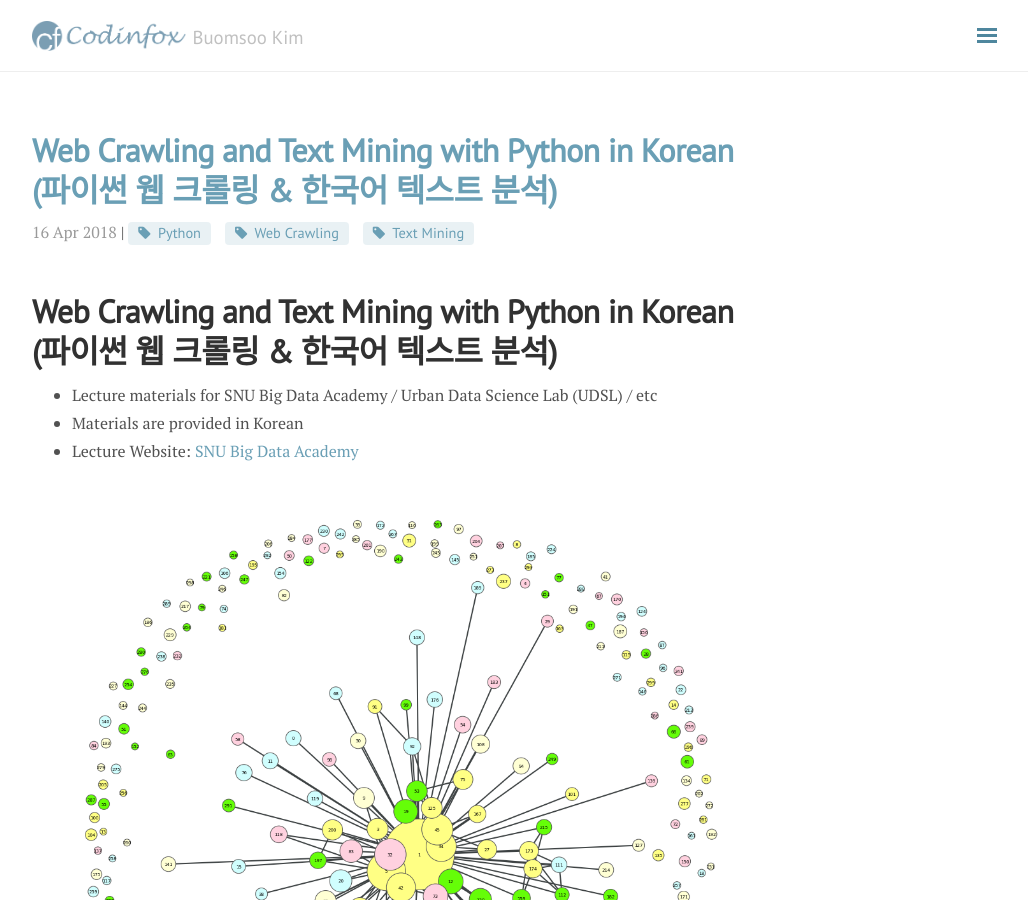
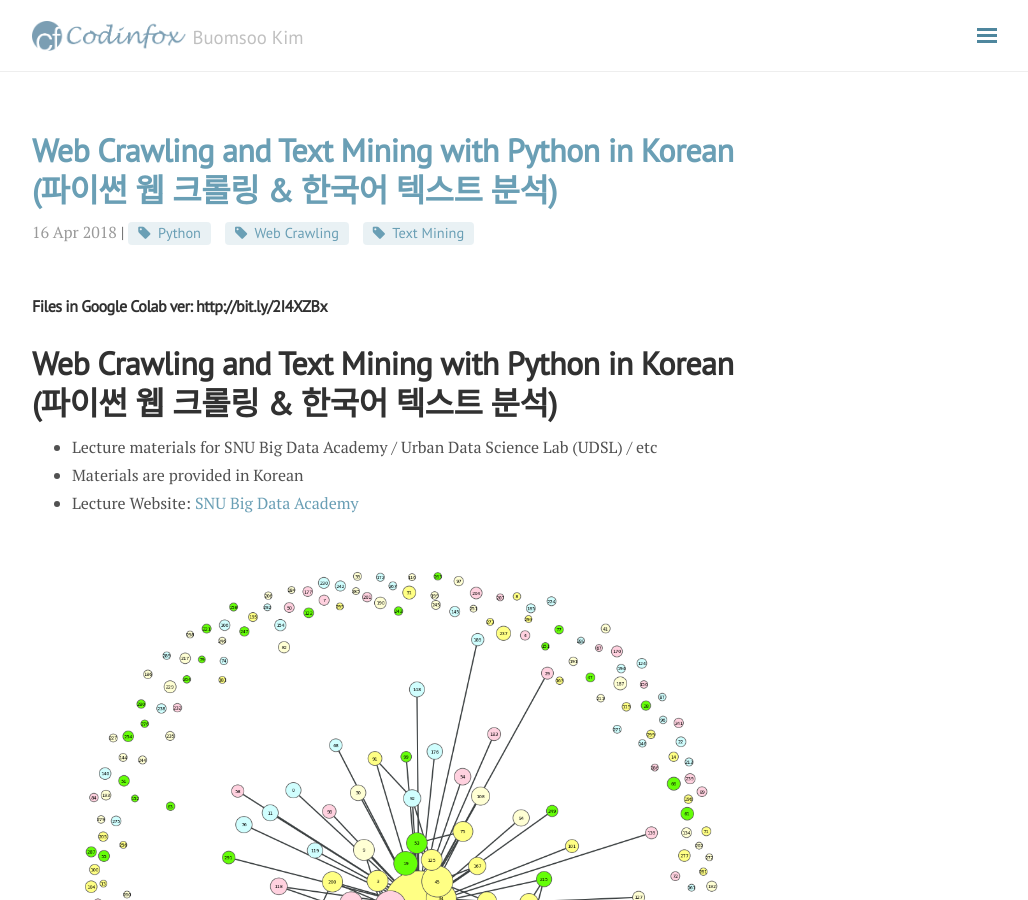
Before and after one commit to buomsoo-kim/buomsoo-kim.github.io, a Jekyll site: the page built from _posts/2018-04-16-Web-crawling-and-text-mining-in-Korean.md.md, in a window 1280 px wide and 900 px high. Shown: the whole window, without its empty margins (248-1276 px from the left). Built offline with Jekyll 4.4.1, drawn with Linux system fonts in a browser that asks for light colours; nearby versions of some CDN libraries; comment, search, counter and statistics services are not loaded.

Commit message:
modify file

```diff
--- a/_posts/2018-04-16-Web-crawling-and-text-mining-in-Korean.md.md
+++ b/_posts/2018-04-16-Web-crawling-and-text-mining-in-Korean.md.md
@@ -4,6 +4,8 @@ title: Web Crawling and Text Mining with Python in Korean (파이썬 웹 크롤
 category: Teaching
 tags: [Python, Web Crawling, Text Mining]
 ---
+
+### Files in Google Colab ver: http://bit.ly/2I4XZBx
 
 # Web Crawling and Text Mining with Python in Korean (파이썬 웹 크롤링 & 한국어 텍스트 분석)
 
```
